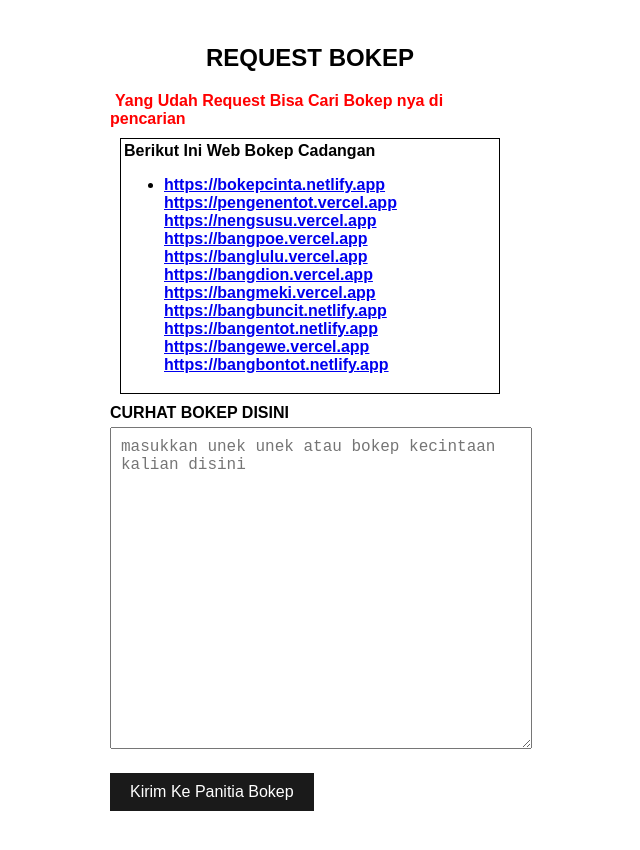
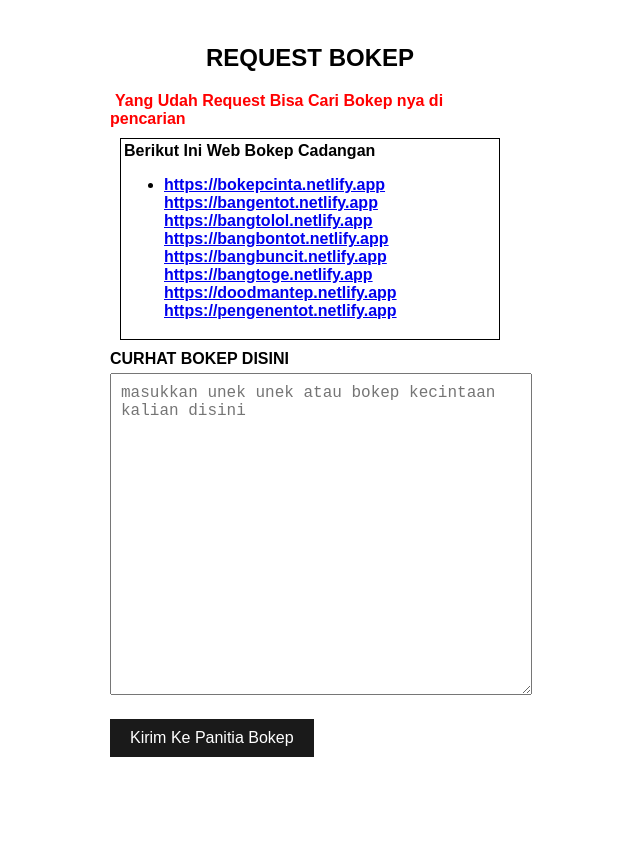
Before and after one commit to bobwatcherx/requestbo, a plain HTML site: page index.html in a window 1280 px wide. Shown: the whole page, without its empty margins (330-970 px from the left). After the commit the page ends 805 px from the top, so only its background shows below. Drawn offline with nearby package versions, Linux system fonts and the light colour scheme.

Commit message:
Update index.html

```diff
--- a/index.html
+++ b/index.html
@@ -66,16 +66,14 @@
             <ul>
                 <li>
                     <a target="_blank" href="https://bokepcinta.netlify.app">https://bokepcinta.netlify.app</a>
-                    <a target="_blank" href="https://pengenentot.vercel.app">https://pengenentot.vercel.app</a>
-                    <a target="_blank" href="https://nengsusu.vercel.app">https://nengsusu.vercel.app</a>
-                    <a target="_blank" href="https://bangpoe.vercel.app">https://bangpoe.vercel.app</a>
-                      <a target="_blank" href="https://banglulu.vercel.app">https://banglulu.vercel.app</a>
-                       <a target="_blank" href="https://bangdion.vercel.app">https://bangdion.vercel.app</a>
-                    <a target="_blank" href="https://bangmeki.vercel.app">https://bangmeki.vercel.app</a>
+                    <a target="_blank" href="https://bangentot.netlify.app">https://bangentot.netlify.app</a>
+                    <a target="_blank" href="https://bangtolol.netlify.app">https://bangtolol.netlify.app</a>
+                    <a target="_blank" href="https://bangbontot.netlify.app">https://bangbontot.netlify.app</a>
                     <a target="_blank" href="https://bangbuncit.netlify.app">https://bangbuncit.netlify.app</a>
-                    <a target="_blank" href="https://bangentot.netlify.app">https://bangentot.netlify.app</a>
-                    <a target="_blank" href="https://bangewe.vercel.app">https://bangewe.vercel.app</a>
-                    <a target="_blank" href="https://bangbontot.netlify.app">https://bangbontot.netlify.app</a>
+                    <a target="_blank" href="https://bangtoge.netlify.app">https://bangtoge.netlify.app</a>
+                    <a target="_blank" href="https://doodmantep.netlify.app">https://doodmantep.netlify.app</a>
+                    <a target="_blank" href="https://pengenentot.netlify.app">https://pengenentot.netlify.app</a>
+
                 </li>
             </ul>
         </span>
```
